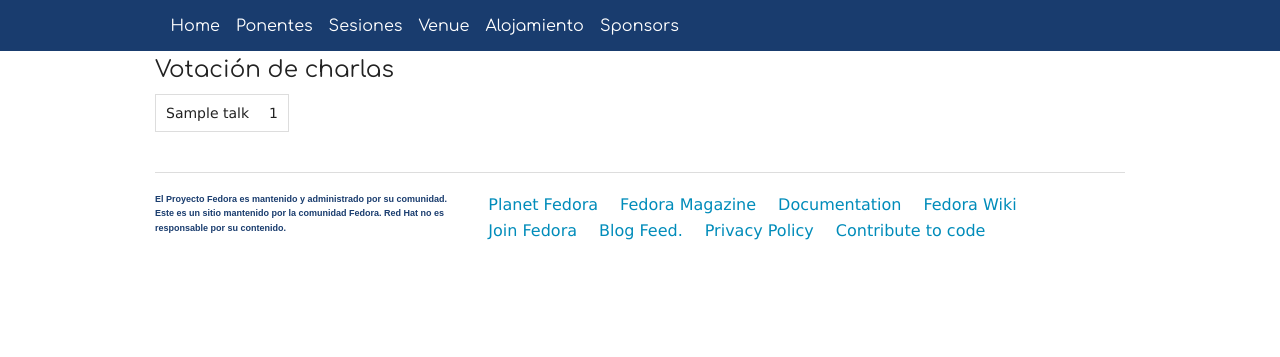
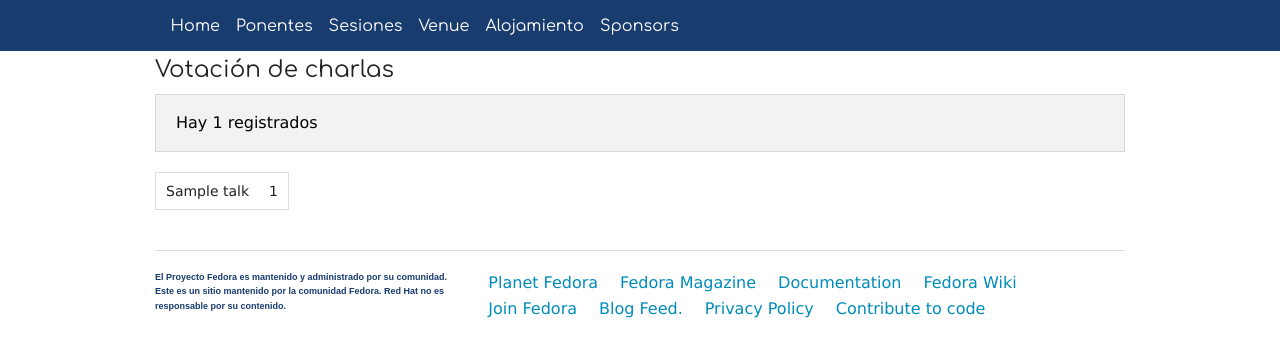
Before and after one commit to echevemaster/fudcon, a Python web app: template fudcon/templates/backend/votation_talks.html in a window 1280 px wide. Shown: the part 96-453 px from the top of the page. Run offline with Jinja, Linux system fonts and the light colour scheme; the template is opened without the code that fills it: most values are stand-ins (such as "Sample title", 1, 10 or a date in 2020); some web fonts are replaced.

Commit message:
Added message with the numbers of registered users on the system

```diff
--- a/fudcon/templates/backend/votation_talks.html
+++ b/fudcon/templates/backend/votation_talks.html
@@ -8,7 +8,10 @@
     <div class="row">
         <div class="large-12 columns">
             <h4>Votación de charlas</h4>
-        <table class="responsive">
+            <table class="responsive">
+                <div class="panel">
+                    Hay {{ count_users }} registrados
+                    </div>
             {% for talk in talks %}
                 <tr>
                     <td>{{ talk.name }}</td>
```
